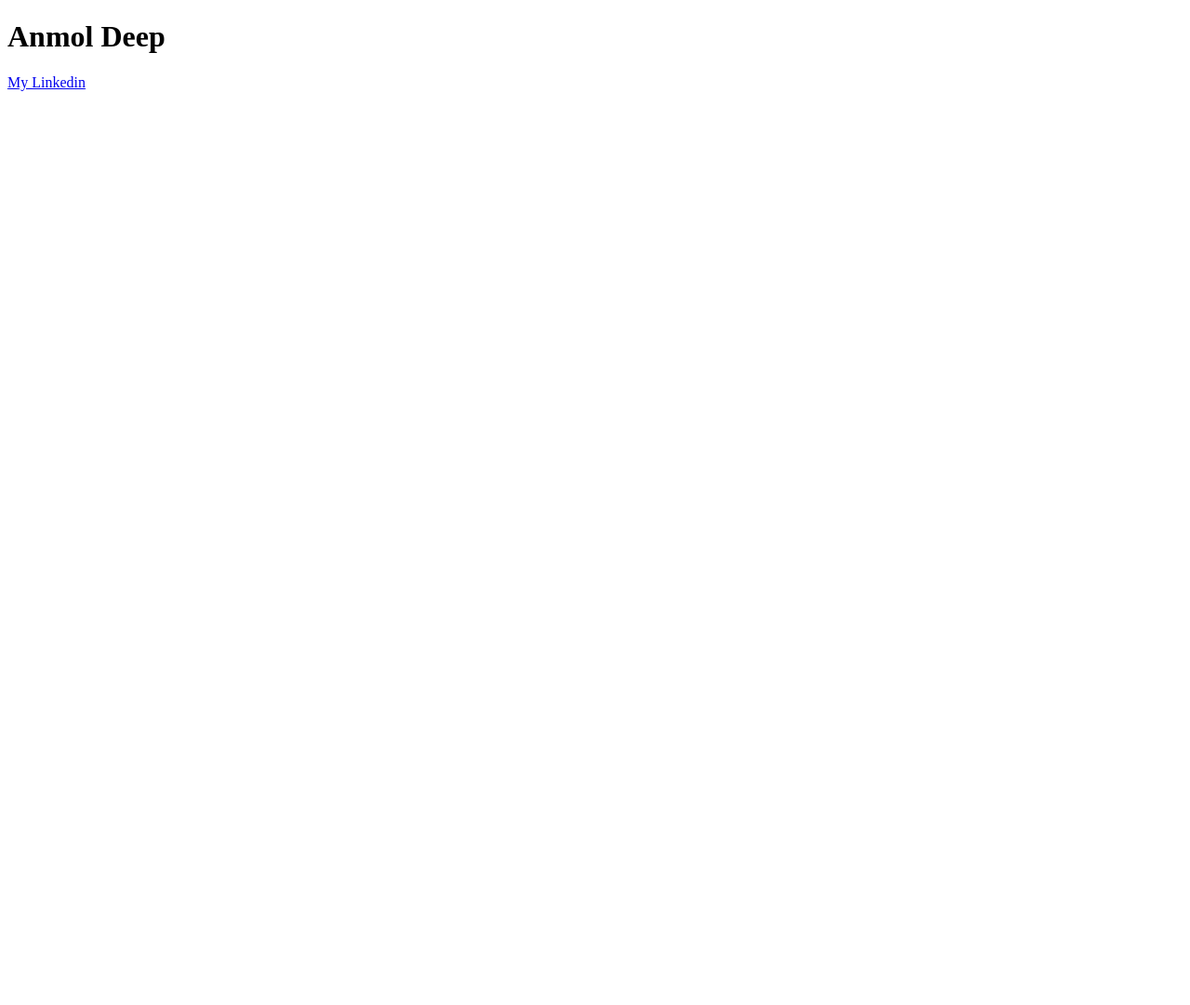
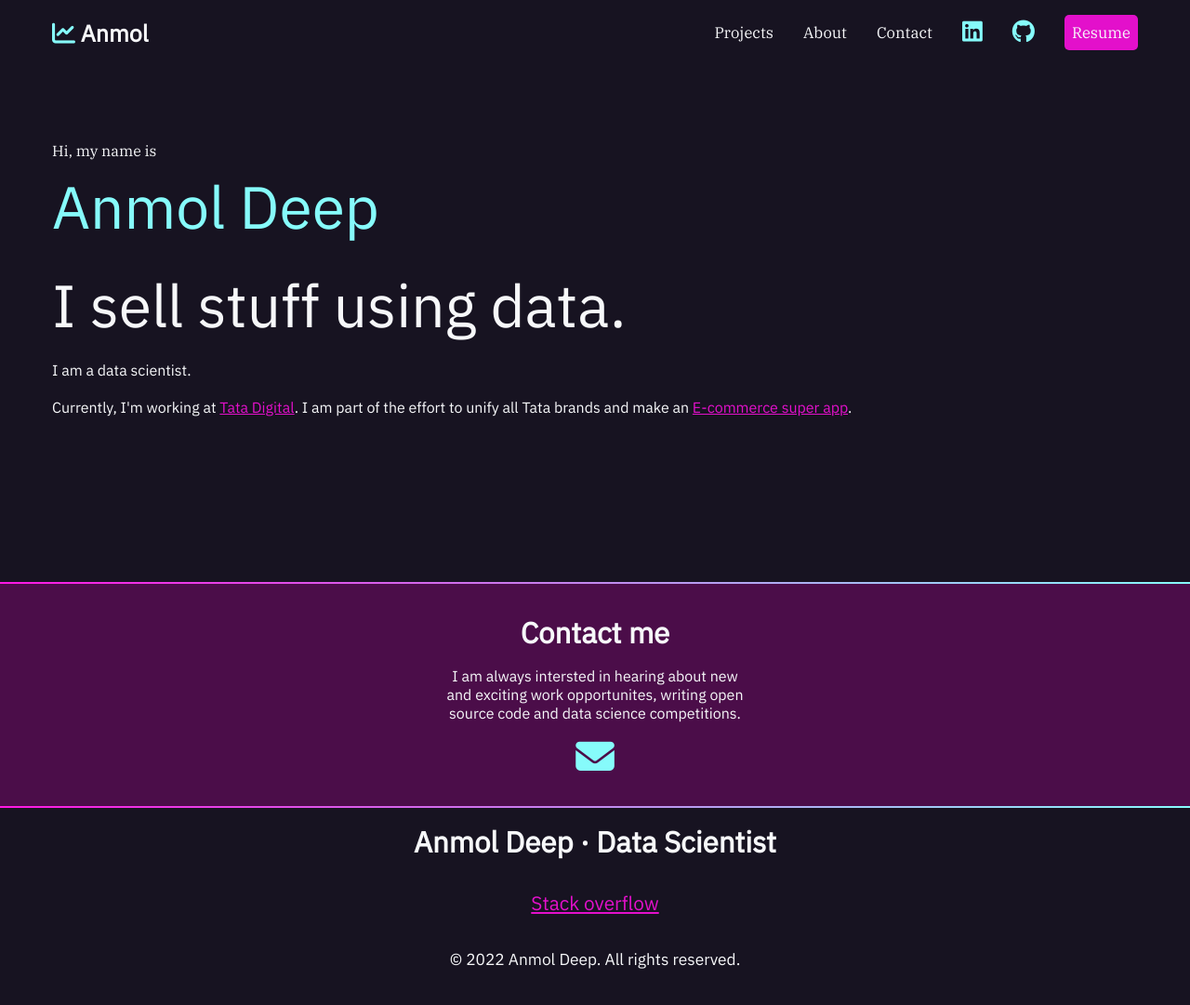
Before and after one commit to adsk2050/adsk2050.github.io, a plain HTML site: page index.html in a window 1280 px wide. Shown: the whole page at 93% size. Before the commit the page ends 800 px from the top, so only its background shows below. Drawn offline with Linux system fonts and the light colour scheme.

Commit message:
Coded up a basic website using HTML and CSS, by coding along with frontendmasters course by @jen4web

```diff
--- a/index.html
+++ b/index.html
@@ -1,9 +1,62 @@
- <!DOCTYPE html>
-<html>
-<title>Anmol Deep</title>
-<body>
-
-<h1>Anmol Deep</h1>
-<a href="https://linkedin.com/in/anmoldeep1" target="_blank">My Linkedin</a>
-</body>
+<!DOCTYPE html>
+<html lang="en">
+    <head>
+        <meta charset="UTF-8">
+        <meta http-equiv="X-UA-Compatible" content="IE=edge">
+        <meta name="viewport" content="width=device-width, initial-scale=1.0">
+        <link rel="stylesheet" href="./style.css" type="text/css">
+        <title>Anmol Deep</title>
+    </head>
+    <body>
+        <nav>
+            <ul>
+                <li><h1><a href="./index.html"><span class="name-icon fas fa-chart-line"></span> Anmol</a></h1></li>
+                <li><a href="./projects.html">Projects</a></li>
+                <li><a href="./index.html#about">About</a></li>
+                <li><a href="./index.html#contact">Contact</a></li>
+                <li>
+                    <a href="https://linkedin.com/in/anmoldeep1" target="_blank">
+                        <span class="fab fa-linkedin" aria-hidden="true"></span>
+                        <span class="sr-only">LinkedIn</span>
+                    </a>
+                </li>
+                <li>
+                    <a href="https://github.com/adsk2050" target="_blank">
+                        <span class="fab fa-github" aria-hidden="true"></span>
+                        <span class="sr-only">GitHub</span>
+                    </a>
+                </li>
+                <li><a href="./resume.html" class="resume-button">Resume</a></li>
+            </ul>
+        </nav>
+        <section id="intro">
+            <!-- Used id instead of a class because I might have to make a link for this section. -->
+            <p class="name">Hi, my name is <span class="name-span">Anmol Deep</span></p>
+            <h2>I sell stuff using data.</h2>
+            <p>I am a data scientist.</p>
+            <p>Currently, I'm working at <a href="https://www.tata.com/tatadigital">Tata Digital</a>. I am part of the effort to unify all Tata brands and make an <a href="https://www.tatadigital.com/homepage">E-commerce super app</a>.</p>
+        </section>
+        <div class="gradient-line"></div>
+        <div class="contact-div">
+            <section id="contact">
+                <h2>Contact me</h2>
+                <p>I am always intersted in hearing about new and exciting work opportunites, writing open source code and data science competitions.</p>
+                <div class="contact-links">
+                    <a href="mailto:adsk2050@gmail.com">
+                        <span class="fas fa-envelope"></span>
+                        <span class="sr-only">Email me</span>
+                    </a>
+                </div>
+            </section>
+        </div>
+        <div class="gradient-line"></div>
+        <footer>
+            <h2>Anmol Deep &middot; Data Scientist</h2>
+            <ul>
+                <li><a href="https://stackoverflow.com/users/7418045/anmol-deep">Stack overflow</a></li>
+            </ul>
+            <p><small>&copy; 2022 Anmol Deep. All rights reserved.</small></p>
+        </footer>
+        <script src="https://kit.fontawesome.com/5e9402fe3f.js" crossorigin="anonymous"></script>
+    </body>
 </html>
--- /dev/null
+++ b/style.css
@@ -0,0 +1,220 @@
+@import url('https://fonts.googleapis.com/css2?family=IBM+Plex+Sans&family=IBM+Plex+Serif&display=swap');
+
+:root {
+    --black: #171321;
+    --dkblue: #0d314b;
+    --plum: #4b0d49;
+    --hotmag: #ff17e4;
+    --magenta: #e310cb;
+    --aqua: #86fbfb;
+    --white: #f7f8fa;
+    --font-size: 1.3rem;
+    --mono: "IBM Plex Serif", "Oxygen mono", monospace;
+    --sans: "IBM Plex Sans", Oxygen, sans-serif;
+}
+
+.gradient-line {
+    /* background: rgb(255,23,228); */
+    background: linear-gradient(90deg, rgba(255,23,228,1) 0%, rgba(134,251,251,1) 100%);
+    height: 2px;
+}
+html {
+    box-sizing: border-box;
+}
+*,
+*::before,
+*::after {
+    box-sizing:inherit;
+}
+body {
+    /* body tag has some padding and margin by default.
+    It often causes problems*/
+    padding:0;
+    margin:0;
+    font-family: var(--sans);
+    background-color: var(--black);
+    color: var(--white);
+    font-size: var(--font-size);
+}
+h1, h2, h3 {
+    /* Margins assigned to all headings is 1em (width of an "m" letter).
+    If I have two elements coming together, and I have padding of 1rem, the distance between those two elements is 2 rem.
+    But, if I have 1rem of margin for each element, the total distance between them is not 2rem, but 1rem.
+    Margin collapses in vertical direction. In horizontal direction, it acts just as expected(1+1=2) though.*/
+    margin:0;
+}
+a {
+    /* If you want to make an accessible webpage.
+    If you have text *inside a text**, you should underline it by default.
+    It is a way to explain that the given part is a link.
+    Helps colorblind people navigate it. 10% people are colorblind. */
+    color: var(--magenta);
+}
+a:hover {
+    color: var(--hotmag);
+    text-decoration:none;
+}
+#intro {
+    /* trbl top right bottom left trouble :-) */
+    padding: 4rem 1rem 10rem 1rem;
+    max-width: 1200px;
+    /* margin: 0 auto; trick to center align stuff*/
+    margin: 0 auto;
+}
+#intro p {
+    font-size: 1rem;
+    /*Don't add a unit of measure in line height.
+    If you do, you make it absolute. When you take the unit off,
+     it will change in proportion to the font-size*/
+    line-height: 1.5;
+}
+#intro .name {
+    font-family: var(--mono);
+}
+.name .name-span {
+    font-family: var(--sans);
+    font-size: 4rem;
+    color: var(--aqua);
+    display: block;
+}
+#intro h2 {
+    font-size: 4rem;
+    font-weight: normal;
+}
+#contact {
+    text-align: center;
+    max-width: 400px;
+    align-content: center;
+    margin: 0 auto;
+    padding: 2rem 2rem;
+}
+#contact p{
+    font-size:1rem;
+}
+.contact-div {
+    background-color: var(--plum);
+}
+.contact-links {
+    padding: 0 15%;
+    align-self: center;
+    display: flex;
+    /* To align horizontally, use justify-content */
+    justify-content: center;
+    /* To align vertically, use align-items */
+    align-items: center;
+    justify-content: space-around;
+}
+.contact-links [class*="fa-"] {
+    font-size: 200%;
+    color: var(--aqua);
+}
+/* #contact p:first-child {
+  margin-top: 3rem;
+} */
+nav {
+    font-family: var(--mono);
+    font-size: 80%;
+    padding: 1rem;
+}
+nav h1 a {
+    /* We could have used "nav h1 ul li a".
+    It would increase specificity. But we should(subjective)
+     put in as little selectors as possible. It increases readability of
+      the code and they will always be available to be overridden later.*/
+    font-family: var(--sans);
+    /*   font-size: 5rem; */
+}
+nav ul {
+    /* ul and li elements have either some margin or padding by default,
+     which is responsible for indenting your lists */
+    list-style-type: none;
+    padding: 0;
+    margin: 0;
+    display: flex;
+    flex-flow: row wrap;
+    justify-content: center;
+    align-items: center;
+    gap: 2rem;
+}
+nav li:first-child {
+    /* This will create a new line for the name
+    flex-basis (how wide an element is). The difference b/w flex-basis
+    and width is that flex-basis is a kind-of thing, width is exact.
+    Also, flex-basis can only be used with flex-box*/
+    flex-basis: 100%;
+    text-align: center;
+    /* Nice debugging trick: border: 1px solid red; */
+}
+nav a {
+    color: var(--white);
+    text-decoration: none;
+    /* By default, the a elements is an inline inline.
+    In the case of a navbar, we want the link to fill the whole available area.
+    We set display: block to fill the whole area to be clickable.*/
+    display: block;
+}
+nav [class*="fa-"] {
+    font-size: 150%;
+    color: var(--aqua);
+}
+nav h1 [class*="fa-"] {
+    font-size: 100%;
+    color: var(--aqua);
+}
+nav a:hover,
+nav [class*="fa-"]:hover {
+    color: var(--magenta);
+}
+.resume-button {
+    background-color: var(--magenta);
+    padding: 0.5rem;
+    border-radius: 5px;
+}
+.resume-button:hover {
+    color: var(--white);
+    background-color: var(--hotmag);
+}
+footer {
+    text-align: center;
+    padding: 1rem;
+}
+footer ul {
+    list-style-type: none;
+    padding: 0;
+    margin: 2rem 0;
+    display:flex;
+    flex-flow: row wrap;
+    justify-content: center;
+    gap: 3rem;
+    font-size:3 rem;
+}
+/* @media (min-width: 850px) {  extensive research says 850 is best*/
+@media (min-width: 100px) {
+    nav {
+        max-width:1200px;
+        margin: 0 auto;
+    }
+    nav li:first-child {
+        flex-basis: auto;
+        text-align: left;
+        margin-right: auto;
+    }
+}
+/* .resume-iframe-div {
+    display:block;
+    width: 100%;
+    height: 100%;
+} */
+.resume-iframe {
+    position:fixed;
+    border:none;
+    width: 100%;
+    height: 100%;
+    display:block;
+}
+.under-construction {
+    display:flex;
+    justify-content: center;
+    align-items: center;
+    flex-basis: 100%;
+}
```
Also changed, not shown: projects.html (added, +18 -0 lines), resume.html (added, +46 -0 lines), tiffany.css (added, +20 -0 lines), 2 other files.
